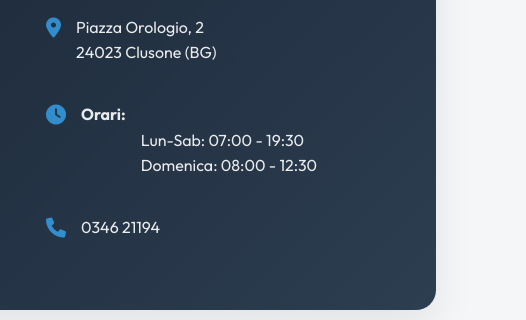
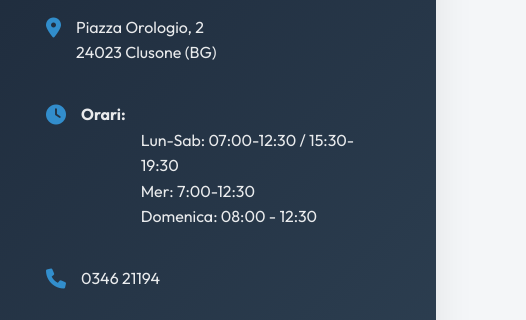
Before and after one commit to mazzoleniOscar549/sito-tabaccheria, a plain HTML site: page index.html in a window 1280 px wide. Shown: the part 1467-1787 px from the top of the page, 754-1280 px from the left. Drawn offline with Linux system fonts and the light colour scheme.

Commit message:
Update index.html

```diff
--- a/index.html
+++ b/index.html
@@ -82,7 +82,7 @@
       <div class="map-info">
         <h3>Vieni a trovarci</h3>
         <p><i class="fas fa-map-marker-alt"></i> Piazza Orologio, 2<br>24023 Clusone (BG)</p>
-        <p><i class="fas fa-clock"></i> <strong>Orari:</strong><br>Lun-Sab: 07:00 - 19:30<br>Domenica: 08:00 - 12:30</p>
+        <p><i class="fas fa-clock"></i> <strong>Orari:</strong><br>Lun-Sab: 07:00-12:30 / 15:30-19:30  <br> Mer: 7:00-12:30<br>Domenica: 08:00 - 12:30</p>
         <p><i class="fas fa-phone"></i> 0346 21194</p>
       </div>
     </section>
```
